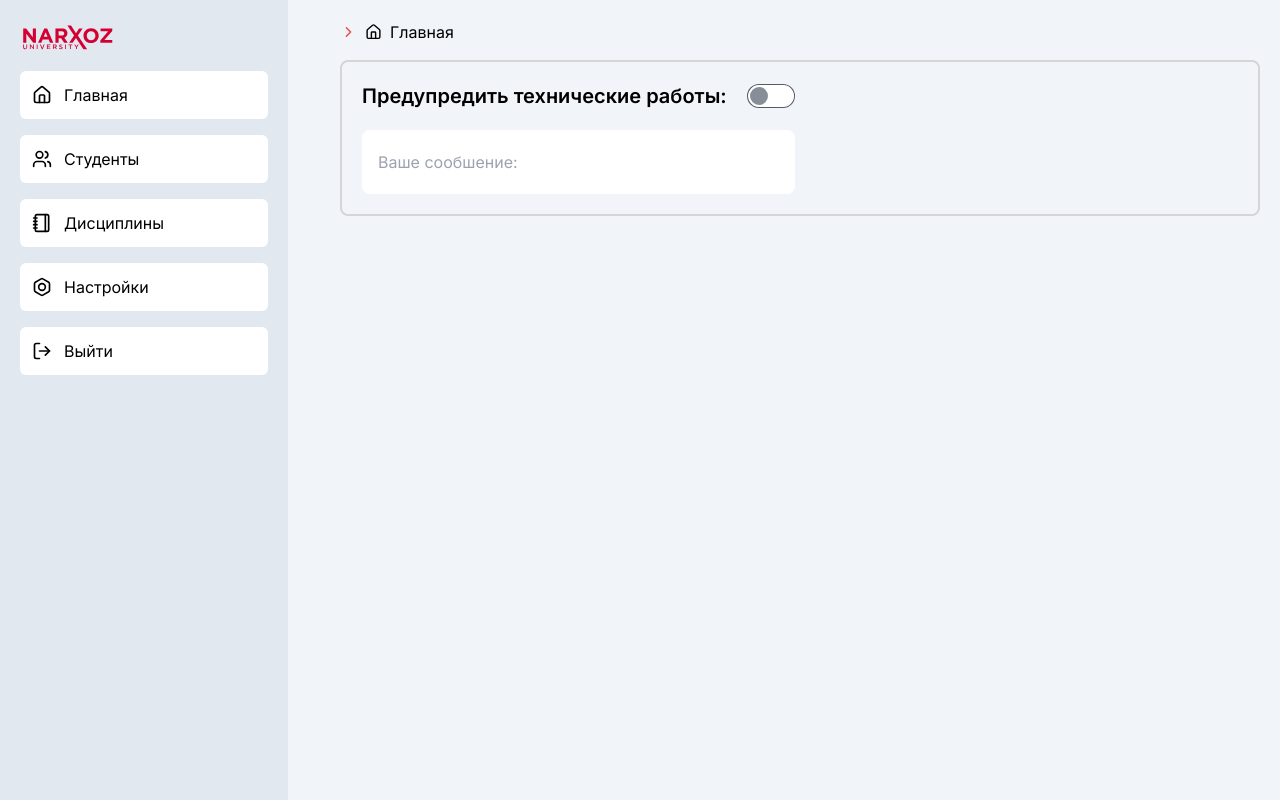
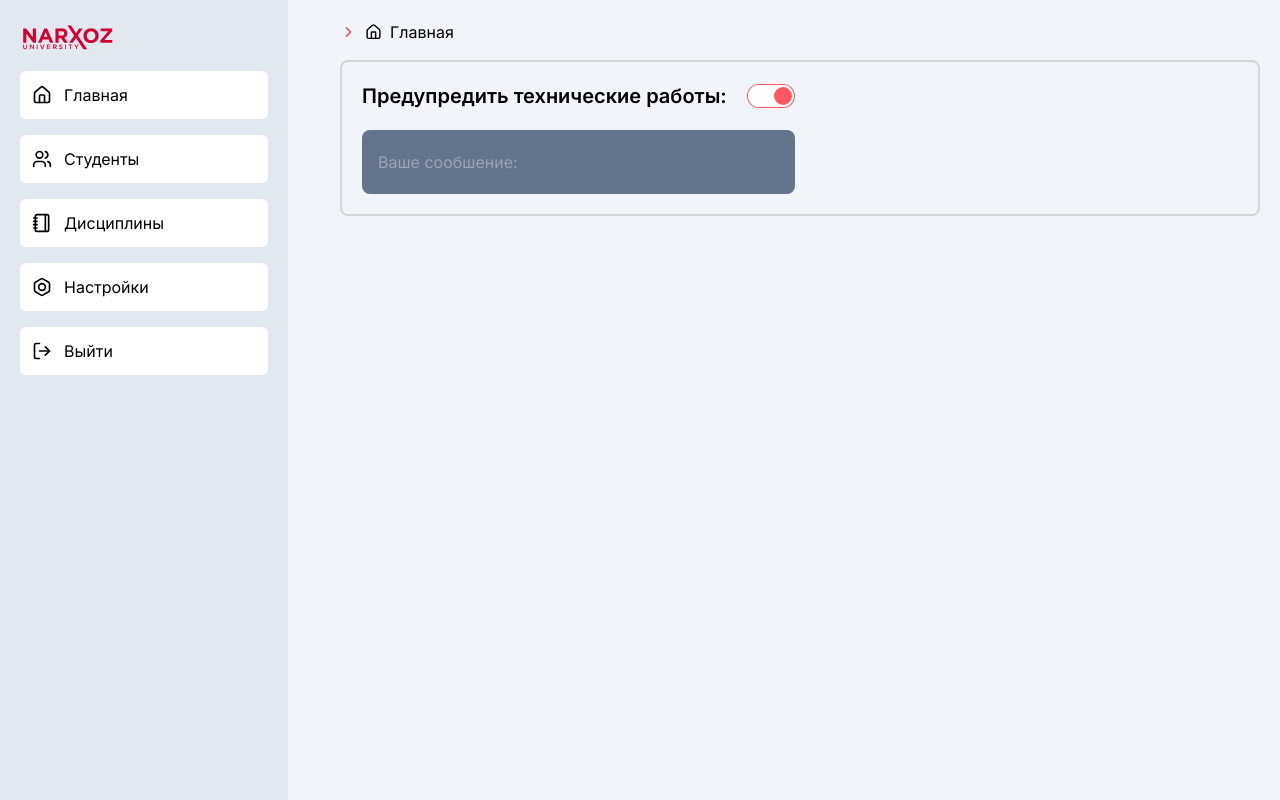
Before and after one commit to defiveninth/admin-nxsport, a Next.js app: page /admin in a window 1280 px wide. Built offline with nearby package versions, Linux system fonts and the light colour scheme; no server answers.

Commit message:
toggle stat ready

```diff
--- a/components/techWork.tsx
+++ b/components/techWork.tsx
@@ -7,16 +7,17 @@ import getToken from '@/acion/get-token'
 
 const TechWork: FC = () => {
 	const [formData, setFormData] = useState<IData>({
-		techWorks: false,
-		message: '',
+		status: 1,
+		text: '',
 	})
 	const [token, setToken] = useState<string | undefined>('')
 
 	const handleCheckboxClick = () => {
 		setFormData({
 			...formData,
-			techWorks: !formData.techWorks,
+			status: !formData.status,
 		})
+		toggleStatus()
 	}
 
 	const handleInputChange = (e: ChangeEvent<HTMLInputElement>) => {
@@ -27,18 +28,45 @@ const TechWork: FC = () => {
 		})
 	}
 
+	const toggleStatus = async () => {
+		try {
+			const token = await getToken()
+
+			const response = await fetch(
+				'http://91.147.92.79:5000/api/admin/setting/seethosework/toggle',
+				{
+					method: 'POST',
+					headers: {
+						'Content-Type': 'application/json',
+					},
+					body: JSON.stringify({ token: '777a9a32e10e590aa337fd0b0ce53726' }),
+				}
+			)
+
+			if (!response.ok) {
+				throw new Error('Network response was not ok')
+			}
+
+			const data = await response.json()
+			setFormData(data)
+		} catch (error) {
+			console.error('There was a problem with the fetch operation:', error)
+		}
+	}
+
 	useEffect(() => {
 		const fetchData = async () => {
 			try {
 				const token = await getToken()
 
 				const response = await fetch(
-					`http://91.147.92.79:5000/api/admin/setting/seethosework?token=${token}`,
+					'http://91.147.92.79:5000/api/admin/setting/seethosework',
 					{
-						method: 'GET',
+						method: 'POST',
 						headers: {
 							'Content-Type': 'application/json',
 						},
+						body: JSON.stringify({ token: '777a9a32e10e590aa337fd0b0ce53726' }),
 					}
 				)
 
@@ -47,13 +75,15 @@ const TechWork: FC = () => {
 				}
 
 				const data = await response.json()
-				console.log(data) // Log the response data
+				setFormData(data)
 			} catch (error) {
 				console.error('There was a problem with the fetch operation:', error)
 			}
 		}
 
 		fetchData()
+
+		console.log(formData)
 	}, [])
 
 	return (
@@ -63,21 +93,21 @@ const TechWork: FC = () => {
 				<input
 					type='checkbox'
 					className='toggle toggle-error'
-					checked={formData.techWorks}
-					onClick={handleCheckboxClick}
+					checked={formData.status == 1}
+					onChange={handleCheckboxClick}
 				/>
 			</div>
 			<input
 				name='message'
-				disabled={formData.techWorks}
+				disabled={formData.status == 1}
 				id=''
 				className={`w-full px-4 h-16 mt-5 outline-none border-none rounded-lg ${
-					!formData.techWorks ? 'bg-white' : 'bg-slate-500'
+					!formData.status ? 'bg-white' : 'bg-slate-500'
 				}`}
 				onChange={handleInputChange}
-				value={formData.message}
+				value={formData.text}
 				placeholder={
-					formData.techWorks
+					formData.status == 0
 						? 'Технические работы отключено'
 						: 'Ваше сообшение:'
 				}
--- a/types/techProps.ts
+++ b/types/techProps.ts
@@ -1,6 +1,6 @@
 interface IData {
-	techWorks: boolean
-	message: string | undefined
+	status: boolean | number
+	text: string | undefined
 }
 
 export default IData
```
